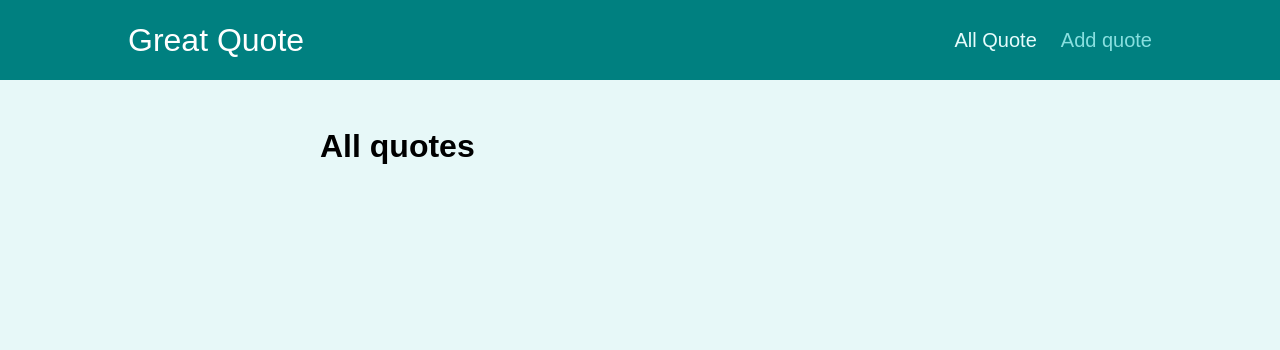
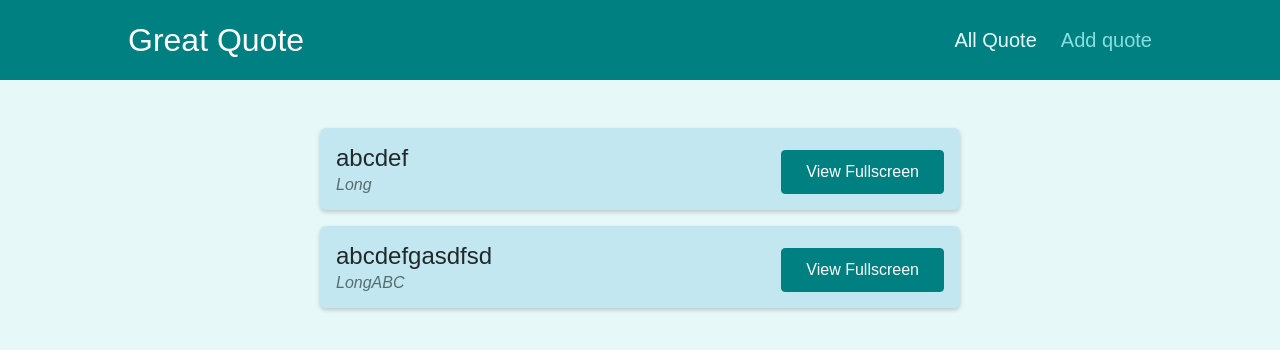
Before and after one commit to trlong357/section20-2, a React (Create React App) app: page /quotes in a window 1280 px wide. Shown: the top 350 px of the page. Built offline with nearby package versions, Linux system fonts and the light colour scheme.

Commit message:
279. Add dummy data

```diff
--- a/src/components/quotes/QuoteList.js
+++ b/src/components/quotes/QuoteList.js
@@ -1,7 +1,7 @@
-import { Fragment } from 'react';
+import { Fragment } from "react";
 
-import QuoteItem from './QuoteItem';
-import classes from './QuoteList.module.css';
+import QuoteItem from "./QuoteItem";
+import classes from "./QuoteList.module.css";
 
 const QuoteList = (props) => {
   return (
--- a/src/pages/AllQuotes.js
+++ b/src/pages/AllQuotes.js
@@ -1,5 +1,12 @@
+import QuoteList from "../components/quotes/QuoteList";
+
+const DUM_data = [
+  { id: "q1", author: "Long", text: "abcdef" },
+  { id: "q2", author: "LongABC", text: "abcdefgasdfsd" },
+];
+
 const AllQuotes = () => {
-  return <h1>All quotes</h1>;
+  return <QuoteList quotes={DUM_data} />;
 };
 
 export default AllQuotes;
--- a/src/pages/NewQuote.js
+++ b/src/pages/NewQuote.js
@@ -1,5 +1,12 @@
+import QuoteForm from "../components/quotes/QuoteForm";
+// import QuoteList from "../components/quotes/QuoteList";
+
 const NewQuote = () => {
-  return <h1>New quote</h1>;
+  const addQuoteHandler = (quoteData) => {
+    console.log(quoteData);
+  };
+
+  return <QuoteForm onAddQuote={addQuoteHandler} />;
 };
 
 export default NewQuote;
```
Also changed, not shown: src/components/quotes/QuoteForm.js (+9 -9 lines), 1 other file (tests, documents, lock files or other folders).
